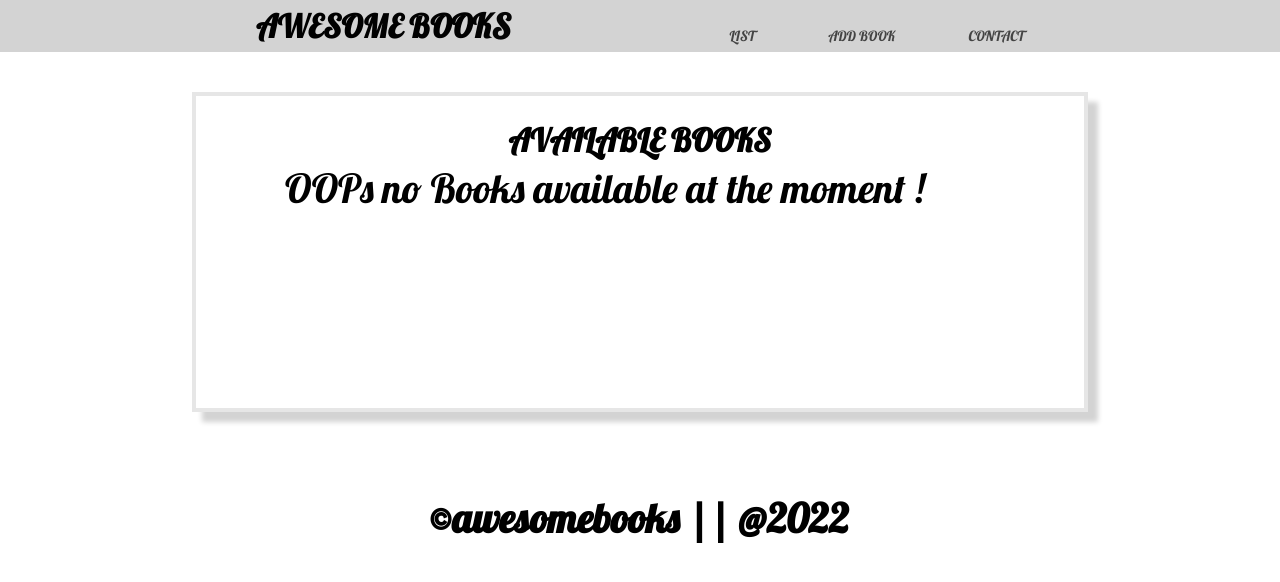
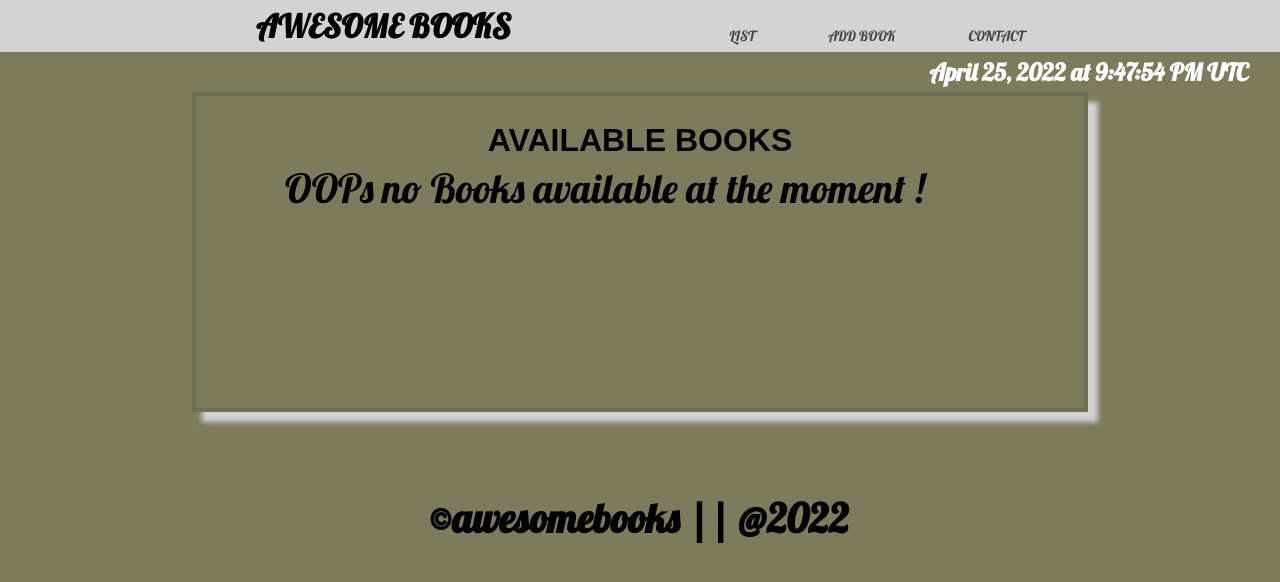
Before and after one commit to Bria222/Awesome-books-with-ES6, a plain HTML site: page index.html in a window 1280 px wide. Drawn offline with nearby package versions, Linux system fonts and the light colour scheme.

Commit message:
debugging

```diff
--- a/index.css
+++ b/index.css
@@ -31,7 +31,7 @@ body {
   padding: 0;
   overflow-x: hidden;
   position: relative;
-  background-color: var(--bg-white);
+  background-color: rgb(51, 51, 0, 0.4);
   background-size: cover;
   background-repeat: no-repeat;
   font-size: 1rem;
@@ -126,6 +126,7 @@ nav a:hover::before {
   font-weight: 900;
   text-align: center;
   display: block;
+  font-family: 'square peg', sans-serif;
   color: black;
 }
 
@@ -237,9 +238,9 @@ nav a:hover::before {
 .footer p {
   color: black;
   margin-right: 0.2rem;
+  margin-top: 5rem;
   font-weight: bold;
   font-size: 2.5rem;
-  margin-top: 5rem;
 }
 
 /* animation */
```
Also changed, not shown: package.json (deleted, +0 -31 lines), 1 other file.
